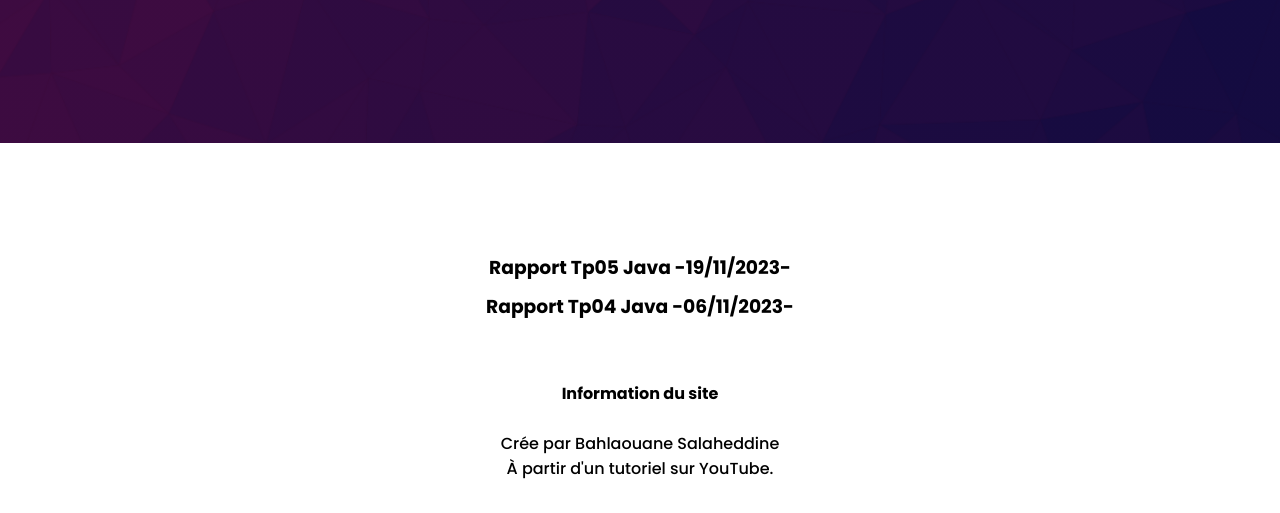
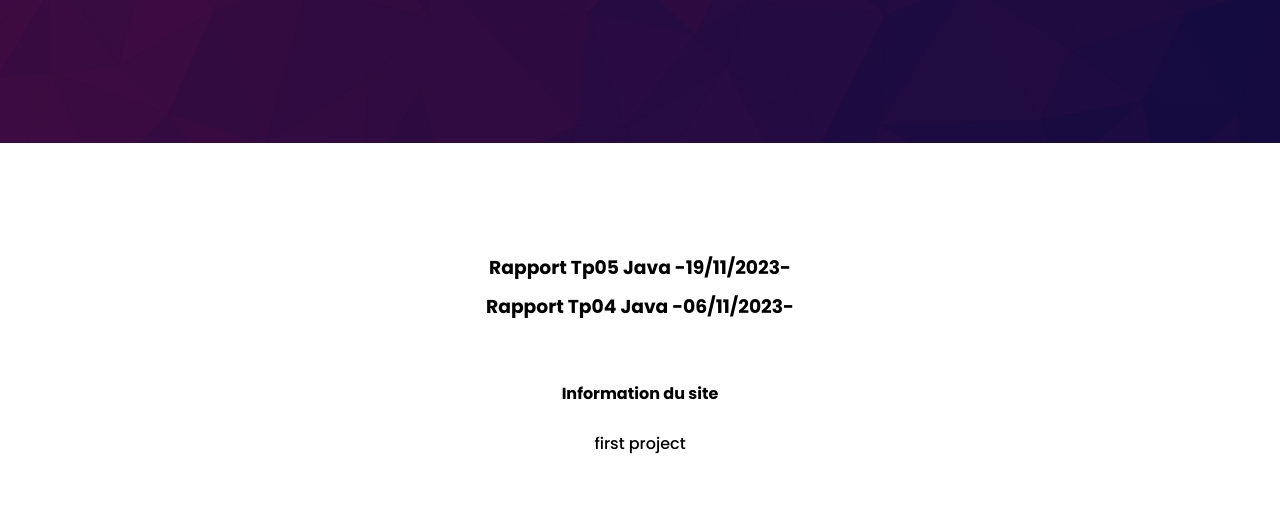
Before and after one commit to Skeiba/iddl.github.io, a plain HTML site: page actualite.html in a window 1280 px wide. Shown: the part 257-770 px from the top of the page. Drawn offline with Linux system fonts and the light colour scheme.

Commit message:
Add files via upload

```diff
--- a/actualite.html
+++ b/actualite.html
@@ -43,7 +43,7 @@
     <!----------------footer------------------>
     <section class="footer">
         <h4>Information du site</h4>
-        <p>Crée par Bahlaouane Salaheddine <br> À partir d'un tutoriel sur YouTube.</p>
+        <p>first project</p>
     </section>
     <!---Java script menu -->
     <script>
```
Also changed, not shown: contact.html (+1 -1 lines), cours.html (+1 -1 lines), index.html (+1 -1 lines).
